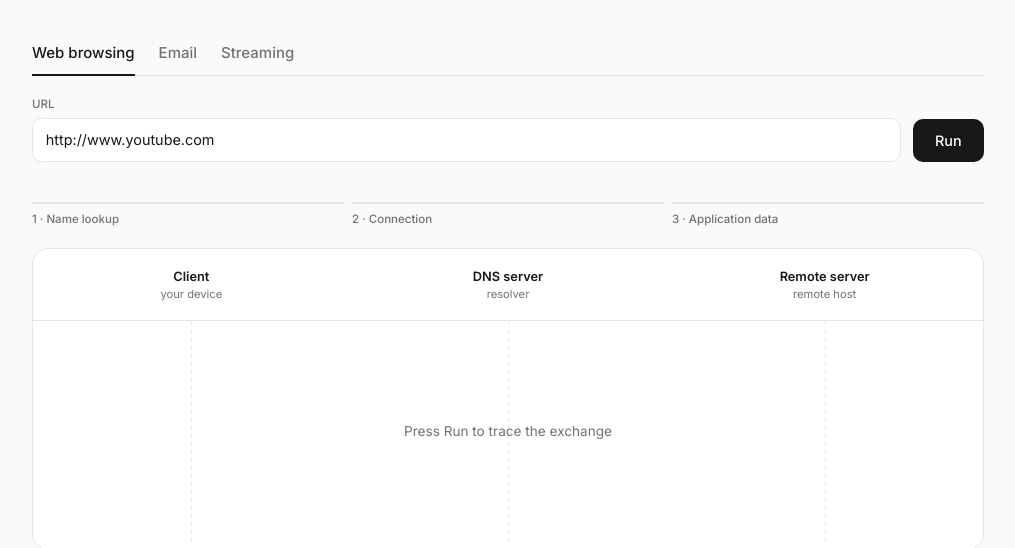
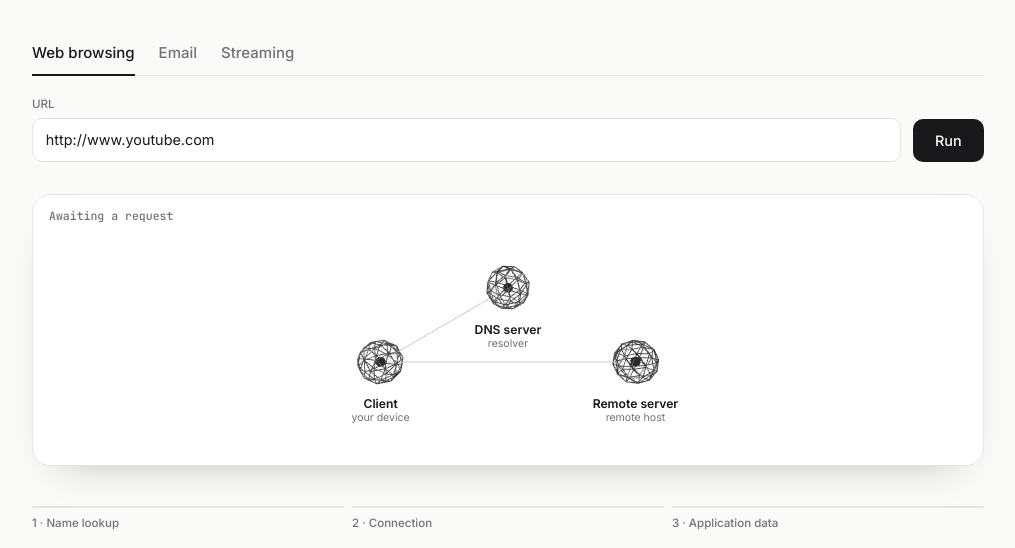
Before and after one commit to BishalRoy001/App_layer_workflow.01, a plain HTML site: page index.html in a window 1280 px wide. Shown: the part 268-816 px from the top of the page, without its empty margins (132-1147 px from the left). Drawn offline with nearby package versions, Linux system fonts and the light colour scheme.

Commit message:
Update index.html

```diff
--- a/index.html
+++ b/index.html
@@ -5,6 +5,7 @@
 <meta name="viewport" content="width=device-width, initial-scale=1, viewport-fit=cover">
 <title>Protocol Flow</title>
 <link rel="stylesheet" href="https://fonts.googleapis.com/css2?family=Inter:wght@400;500;600&family=JetBrains+Mono:wght@400;500&display=swap">
+<script src="https://cdnjs.cloudflare.com/ajax/libs/three.js/r128/three.min.js"></script>
 <style>
 :root{box-sizing:border-box;padding-top:env(safe-area-inset-top,0px);padding-bottom:env(safe-area-inset-bottom,0px);
 --bg:#fafaf9;--surface:#fff;--ink:#18181b;--ink2:#71717a;--line:#e7e5e4;--soft:#f4f4f2;--dns:#7c3aed;--tcp:#d97706;--app:#2563eb}
@@ -32,12 +33,18 @@ input,select{font:inherit;font-size:.9rem;color:var(--ink);background:var(--surf
 input:focus,select:focus{border-color:var(--ink2)}
 .run{font:inherit;font-weight:500;font-size:.9rem;background:var(--ink);color:var(--bg);border:0;border-radius:10px;padding:.66rem 1.4rem;cursor:pointer}
 .run:hover{opacity:.88}
+.stage{position:sticky;top:calc(env(safe-area-inset-top,0px) + .5rem);z-index:4;height:clamp(210px,34vh,290px);margin-top:2rem;border:1px solid var(--line);border-radius:18px;background:var(--surface);overflow:hidden;box-shadow:0 18px 40px -28px rgba(0,0,0,.35)}
+#cv{position:absolute;inset:0;width:100%;height:100%;display:block}
+.nl{position:absolute;transform:translateX(-50%);text-align:center;font-size:.76rem;font-weight:600;pointer-events:none;line-height:1.25}
+.nl small{display:block;font-weight:400;font-size:.66rem;color:var(--ink2)}
+.cap{position:absolute;left:1rem;top:.85rem;font:500 .72rem 'JetBrains Mono',monospace;color:var(--ink2);display:flex;gap:.5rem;align-items:center}
+.cap b{color:var(--c,var(--ink));font-weight:600}
 .phases{display:grid;grid-template-columns:repeat(3,1fr);gap:.5rem;margin:2.5rem 0 1.25rem}
 .ph{font-size:.72rem;font-weight:500;color:var(--ink2)}
 .ph::before{content:"";display:block;height:2px;background:var(--line);border-radius:2px;margin-bottom:.45rem;transition:background .3s}
 .ph.done::before{background:var(--c)}.ph.act::before{background:var(--c);height:3px}.ph.act{color:var(--ink)}
 .diagram{background:var(--surface);border:1px solid var(--line);border-radius:16px;padding:0 0 .5rem}
-.heads{display:grid;grid-template-columns:repeat(3,1fr);text-align:center;padding:1.1rem 0;border-bottom:1px solid var(--line);position:sticky;top:env(safe-area-inset-top,0px);background:var(--surface);border-radius:16px 16px 0 0;z-index:2}
+.heads{display:grid;grid-template-columns:repeat(3,1fr);text-align:center;padding:1.1rem 0;border-bottom:1px solid var(--line);background:var(--surface);border-radius:16px 16px 0 0}
 .heads div{font-size:.8rem;font-weight:600}.heads small{display:block;color:var(--ink2);font-weight:400;font-size:.7rem}
 .rows{position:relative;min-height:220px}
 .ll{position:absolute;top:0;bottom:0;width:1px;background:repeating-linear-gradient(var(--line) 0 4px,transparent 4px 8px)}
@@ -91,6 +98,12 @@ input[type=range]{padding:0;border:0;background:none;accent-color:var(--ink);hei
   <button class="run" onclick="go('mail')">Run</button></div>
  <div class="form" id="f-stream"><div class="fld"><label>Resolution</label><select id="q"><option value="1080p">1080p</option><option value="720p">720p</option></select></div><button class="run" onclick="go('stream')">Run</button></div>
 
+ <div class="stage" id="stage"><canvas id="cv"></canvas>
+ <div class="cap" id="cap">Awaiting a request</div>
+ <div class="nl" id="nl0"><span>Client</span><small>your device</small></div>
+ <div class="nl" id="nl1"><span>DNS server</span><small>resolver</small></div>
+ <div class="nl" id="nl2"><span>Remote server</span><small>remote host</small></div>
+</div>
  <div class="phases">
   <div class="ph" style="--c:var(--dns)">1 · Name lookup</div>
   <div class="ph" style="--c:var(--tcp)">2 · Connection</div>
@@ -121,7 +134,7 @@ const $=id=>document.getElementById(id);
 const PLAY='<svg viewBox="0 0 16 16"><path d="M4 2l10 6-10 6z"/></svg>',PAUSE='<svg viewBox="0 0 16 16"><path d="M3 2h4v12H3zM9 2h4v12H9z"/></svg>';
 const lane=n=>n==='CLIENT'?16.667:n==='DNS SERVER'?50:83.333;
 const cap=n=>n.charAt(0)+n.slice(1).toLowerCase();
-function theme(){const r=document.documentElement;const dark=r.dataset.theme==='dark'||(!r.dataset.theme&&matchMedia('(prefers-color-scheme: dark)').matches);r.dataset.theme=dark?'light':'dark'}
+function theme(){const r=document.documentElement;const dark=r.dataset.theme==='dark'||(!r.dataset.theme&&matchMedia('(prefers-color-scheme: dark)').matches);r.dataset.theme=dark?'light':'dark';setTimeout(()=>{if(typeof applyTheme==='function')applyTheme()},0)}
 
 // backend contract: POST /api/{browse|mail|stream} -> {sequence:[{type,sender,receiver,protocol,msg}]}
 const payload=t=>t==='browse'?{url:$('url').value}:t==='mail'?{to_email:$('to').value,subject:$('subj').value,body:$('body').value}:{quality:$('q').value};
@@ -143,6 +156,45 @@ function mock(t,d){
  return[o(K,N,'DNS','Query A Record: '+c),i(N,K,'DNS','Response: 198.51.100.14'),...tcp(V,'SYN Segment [Port 443] (Seq=0)','SYN-ACK Segment (Seq=0, Ack=1)'),
   o(K,V,'HTTP','GET /master_manifest.m3u8 HTTP/1.1\nHost: '+c),i(V,K,'HTTP','HTTP/1.1 200 OK\nContent-Type: application/vnd.apple.mpegurl\n\n[Manifest Data]'),...g(1),...g(2)]}
 
+// ---- 3D stage (Three.js) ----
+const P3={CLIENT:new THREE.Vector3(-3.6,-.6,0),'DNS SERVER':new THREE.Vector3(0,1.5,0)},SRV=new THREE.Vector3(3.6,-.6,0);
+const pos3=n=>P3[n]||SRV;
+let R3,cam,scn,mats=[],fl=[],pl=[],th={},mx=0,orbs=[];
+function cols(){const g=n=>getComputedStyle(document.documentElement).getPropertyValue(n).trim();return{ink:g('--ink'),dns:g('--dns'),tcp:g('--tcp'),app:g('--app')}}
+function applyTheme(){th=cols();mats.forEach(m=>m.color.set(th.ink))}
+function initStage(){
+ const st=$('stage');scn=new THREE.Scene();cam=new THREE.PerspectiveCamera(40,1,.1,100);
+ R3=new THREE.WebGLRenderer({canvas:$('cv'),antialias:true,alpha:true});R3.setPixelRatio(Math.min(devicePixelRatio,2));
+ const mk=(v,o)=>{const wm=new THREE.MeshBasicMaterial({wireframe:true,transparent:true,opacity:.5}),cm=new THREE.MeshBasicMaterial({transparent:true,opacity:.9}),g=new THREE.Group();
+  g.add(new THREE.Mesh(new THREE.IcosahedronGeometry(.62,1),wm),new THREE.Mesh(new THREE.SphereGeometry(.14,16,16),cm));g.position.copy(v);scn.add(g);mats.push(wm,cm);orbs.push(g)};
+ [P3.CLIENT,P3['DNS SERVER'],SRV].forEach(mk);
+ [[P3.CLIENT,P3['DNS SERVER']],[P3.CLIENT,SRV]].forEach(([a,b])=>{const lm=new THREE.LineBasicMaterial({transparent:true,opacity:.22});mats.push(lm);scn.add(new THREE.Line(new THREE.BufferGeometry().setFromPoints([a,b]),lm))});
+ applyTheme();matchMedia('(prefers-color-scheme: dark)').addEventListener('change',()=>setTimeout(applyTheme,0));
+ const size=()=>{const w=st.clientWidth,h=st.clientHeight;R3.setSize(w,h,false);cam.aspect=w/h;cam.position.z=Math.max(10.5,4.8/(Math.tan(20*Math.PI/180)*cam.aspect));cam.updateProjectionMatrix()};
+ new ResizeObserver(size).observe(st);size();
+ st.addEventListener('pointermove',e=>{const r=st.getBoundingClientRect();mx=((e.clientX-r.left)/r.width-.5)*2});
+ tick()}
+function fly(s){if(!scn)return;const a=pos3(s.from),b=pos3(s.to),key=['dns','tcp','app'][phase(s.proto)],col=new THREE.Color(th[key]);
+ const mesh=new THREE.Mesh(new THREE.SphereGeometry(.13,16,16),new THREE.MeshBasicMaterial({color:col}));scn.add(mesh);
+ const tr=[...Array(9)].map((_,k)=>{const m=new THREE.Mesh(new THREE.SphereGeometry(.1-k*.008,10,10),new THREE.MeshBasicMaterial({color:col,transparent:true,opacity:.5-k*.055}));scn.add(m);return m});
+ fl.push({t:0,a,b,mesh,tr});ring(a,col);
+ const c=$('cap');c.style.setProperty('--c',th[key]);c.innerHTML='<b>'+s.proto+'</b> '+cap(s.from)+' → '+cap(s.to)}
+function ring(v,col){const m=new THREE.Mesh(new THREE.RingGeometry(.6,.63,48),new THREE.MeshBasicMaterial({color:col,transparent:true,opacity:.8,side:THREE.DoubleSide}));m.position.copy(v);scn.add(m);pl.push({m,t:0})}
+const at=(a,b,t)=>new THREE.Vector3().lerpVectors(a,b,t).add(new THREE.Vector3(0,Math.sin(Math.PI*t)*.55,0));
+function tick(){requestAnimationFrame(tick);
+ cam.position.x+=(mx*.7-cam.position.x)*.05;cam.lookAt(0,.3,0);
+ orbs.forEach((o,i)=>{o.rotation.y+=.006;o.rotation.x+=.003*(i+1)});
+ fl=fl.filter(f=>{f.t+=.018;const t=Math.min(f.t,1);
+  f.mesh.visible=f.t<=1;f.mesh.position.copy(at(f.a,f.b,t));
+  f.tr.forEach((m,k)=>{const q=f.t-(k+1)*.03;m.visible=q>0&&q<=1;if(m.visible)m.position.copy(at(f.a,f.b,q))});
+  if(f.t>=1&&!f.hit){f.hit=1;ring(f.b,f.mesh.material.color)}
+  if(f.t>1.4){scn.remove(f.mesh,...f.tr);return false}return true});
+ pl=pl.filter(p=>{p.t+=.025;p.m.scale.setScalar(1+p.t*1.8);p.m.material.opacity=.8*(1-p.t);p.m.lookAt(cam.position);if(p.t>=1){scn.remove(p.m);return false}return true});
+ R3.render(scn,cam);
+ const w=$('stage').clientWidth,h=$('stage').clientHeight;
+ [P3.CLIENT,P3['DNS SERVER'],SRV].forEach((v,i)=>{const p=v.clone().project(cam),l=$('nl'+i);l.style.left=((p.x*.5+.5)*w)+'px';l.style.top=((-p.y*.5+.5)*h+34)+'px'})}
+initStage();
+
 // player
 let seq=[],idx=0,sel=-1,timer=null,playing=false,cur='browse';
 const phase=p=>p==='DNS'?0:p==='TCP'?1:2, pcol=p=>['--dns','--tcp','--app'][phase(p)];
@@ -153,7 +205,7 @@ function rowEl(s,i,anim){
  el.className='row'+(anim?'':' static');el.dataset.i=i;el.style.setProperty('--c','var('+pcol(s.proto)+')');
  let sum=s.msg.split('\n')[0];if(sum.length>30)sum=sum.slice(0,29)+'…';
  el.innerHTML='<div class="arrow '+(right?'r':'l')+'" style="left:'+Math.min(a,b)+'%;width:'+Math.abs(b-a)+'%"></div><div class="lbl" style="left:'+(a+b)/2+'%"><i>'+String(i+1).padStart(2,'0')+'</i><b>'+s.proto+'</b><span>'+esc(sum)+'</span></div>';
- el.onclick=()=>select(i);return el}
+ el.onclick=()=>{select(i);fly(seq[i])};return el}
 function select(i){sel=i;document.querySelectorAll('.row').forEach(r=>r.classList.toggle('sel',+r.dataset.i===i));
  const d=$('detail');if(i<0||!seq[i]){d.style.display='none';return}
  const s=seq[i];d.style.display='block';d.style.setProperty('--c','var('+pcol(s.proto)+')');
@@ -164,13 +216,13 @@ function ui(){
  $('cnt').textContent=idx+'/'+seq.length;$('sc').max=seq.length;$('sc').value=idx;
  $('pp').innerHTML=playing?PAUSE:PLAY;$('bk').disabled=idx<=0;$('fw').disabled=idx>=seq.length;
  $('dock').style.display=seq.length?'flex':'none'}
-function add(anim){const el=rowEl(seq[idx],idx,anim);$('rows').appendChild(el);idx++;select(idx-1);if(anim)el.scrollIntoView({block:'center',behavior:'smooth'})}
+function add(anim){const el=rowEl(seq[idx],idx,anim);$('rows').appendChild(el);idx++;select(idx-1);if(anim){fly(seq[idx-1]);el.scrollIntoView({block:'center',behavior:'smooth'})}}
 function clearRows(){document.querySelectorAll('.row').forEach(r=>r.remove());idx=0;sel=-1}
 async function go(t){clearTimeout(timer);cur=t;playing=false;let data,live=true;
  try{const r=await fetch('/api/'+t,{method:'POST',headers:{'Content-Type':'application/json'},body:JSON.stringify(payload(t))});if(!r.ok)throw 0;data=(await r.json()).sequence}
  catch(e){live=false;data=mock(t,payload(t))}
  seq=data.map(norm);const m=$('mode');m.className='mode'+(live?' live':'');m.textContent=live?'Live backend':'Offline demo';
- const rem=(seq.find(x=>x.from!=='CLIENT'&&x.from!=='DNS SERVER')||{from:'REMOTE SERVER'}).from;$('h3').innerHTML=cap(rem)+'<small>remote host</small>';
+ const rem=(seq.find(x=>x.from!=='CLIENT'&&x.from!=='DNS SERVER')||{from:'REMOTE SERVER'}).from;$('h3').innerHTML=cap(rem)+'<small>remote host</small>';$('nl2').firstChild.textContent=cap(rem);
  clearRows();$('empty').style.display='none';playing=true;ui();next()}
 function next(){if(!playing)return;if(idx>=seq.length){playing=false;ui();return}add(true);ui();timer=setTimeout(next,1300)}
 function pause(){playing=false;clearTimeout(timer)}
```
